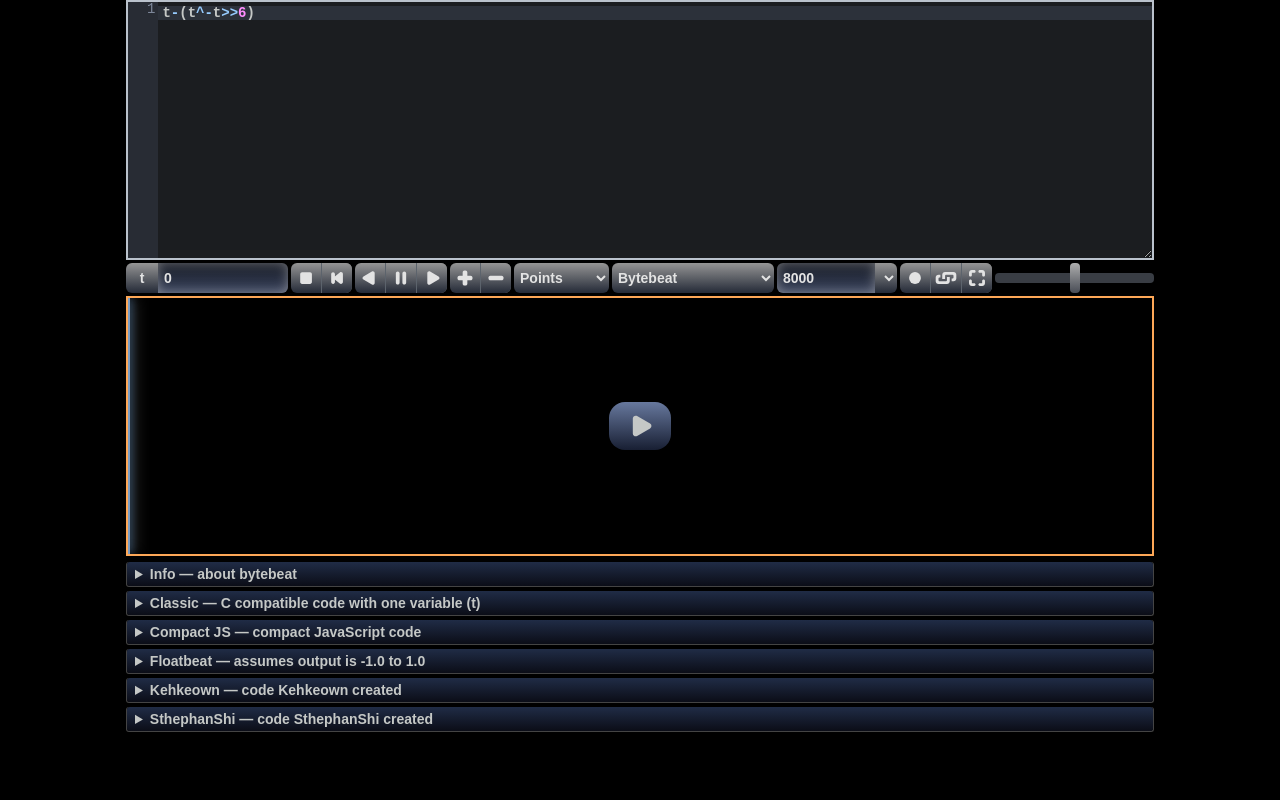
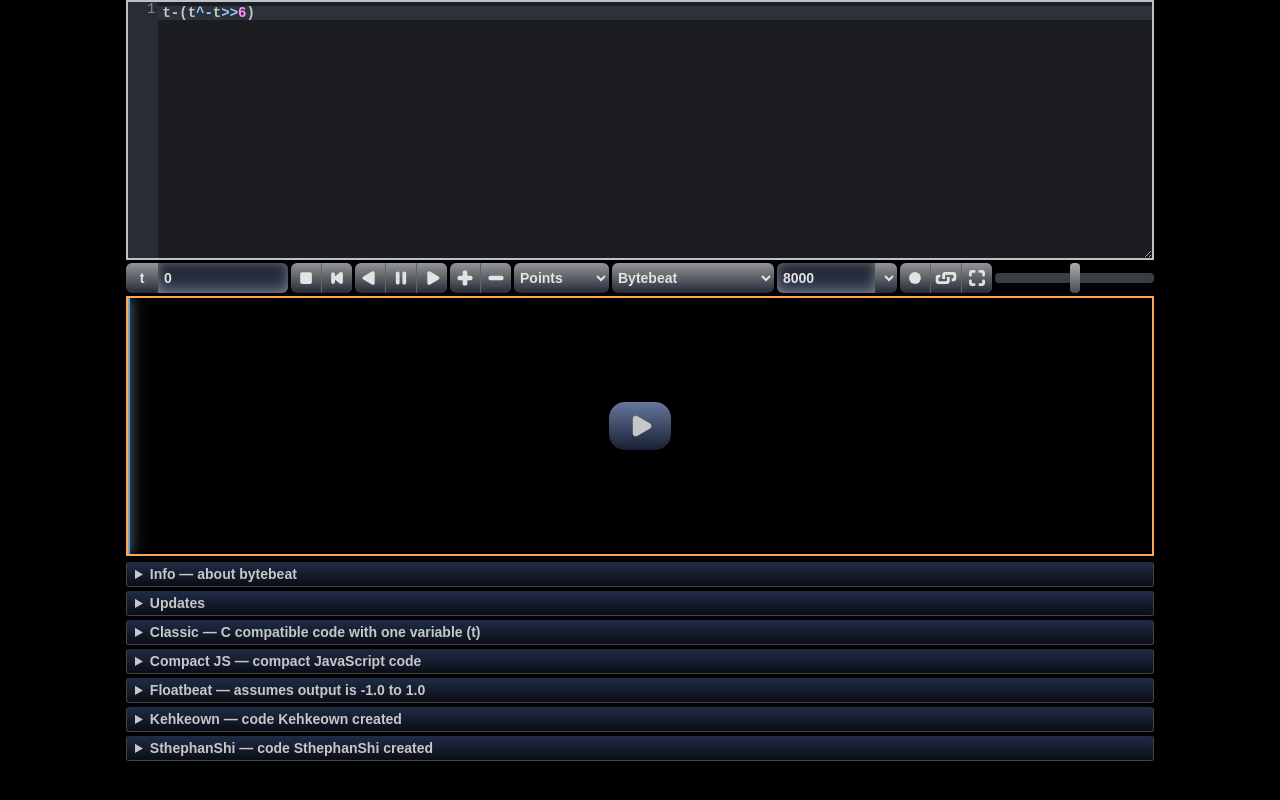
Before and after one commit to YTRMI203/bytebeat-composer, a website: page index.html in a window 1280 px wide. Drawn offline with Linux system fonts and the light colour scheme.

Commit message:
Update index.html
Signed-off-by: Kehkeown <113296401+Kehkeown@users.noreply.github.com>

```diff
--- a/index.html
+++ b/index.html
@@ -126,6 +126,13 @@
 			</details>
 			<details class="library-content">
 				<summary class="library-header">
+					<h1>Updates</h1>
+					<svg class="loading-wait hidden"><use xlink:href="#symbol-wait"/></svg>
+				</summary>
+				<div id="library-rinfo" class="library-container"></div>
+			</details>
+			<details class="library-content">
+				<summary class="library-header">
 					<h1>Classic &mdash; C compatible code with one variable (t)</h1>
 					<svg class="loading-wait hidden"><use xlink:href="#symbol-wait"/></svg>
 				</summary>
```
